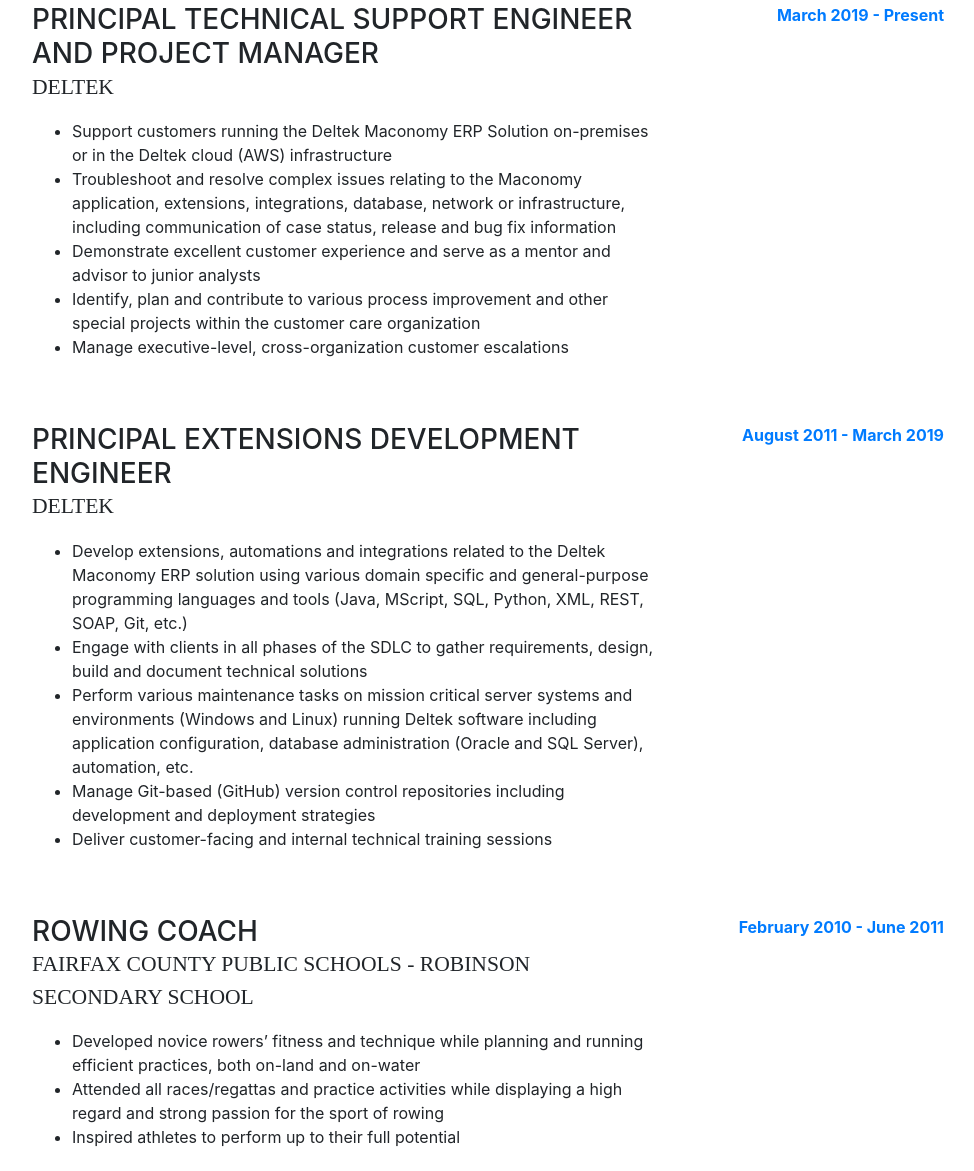
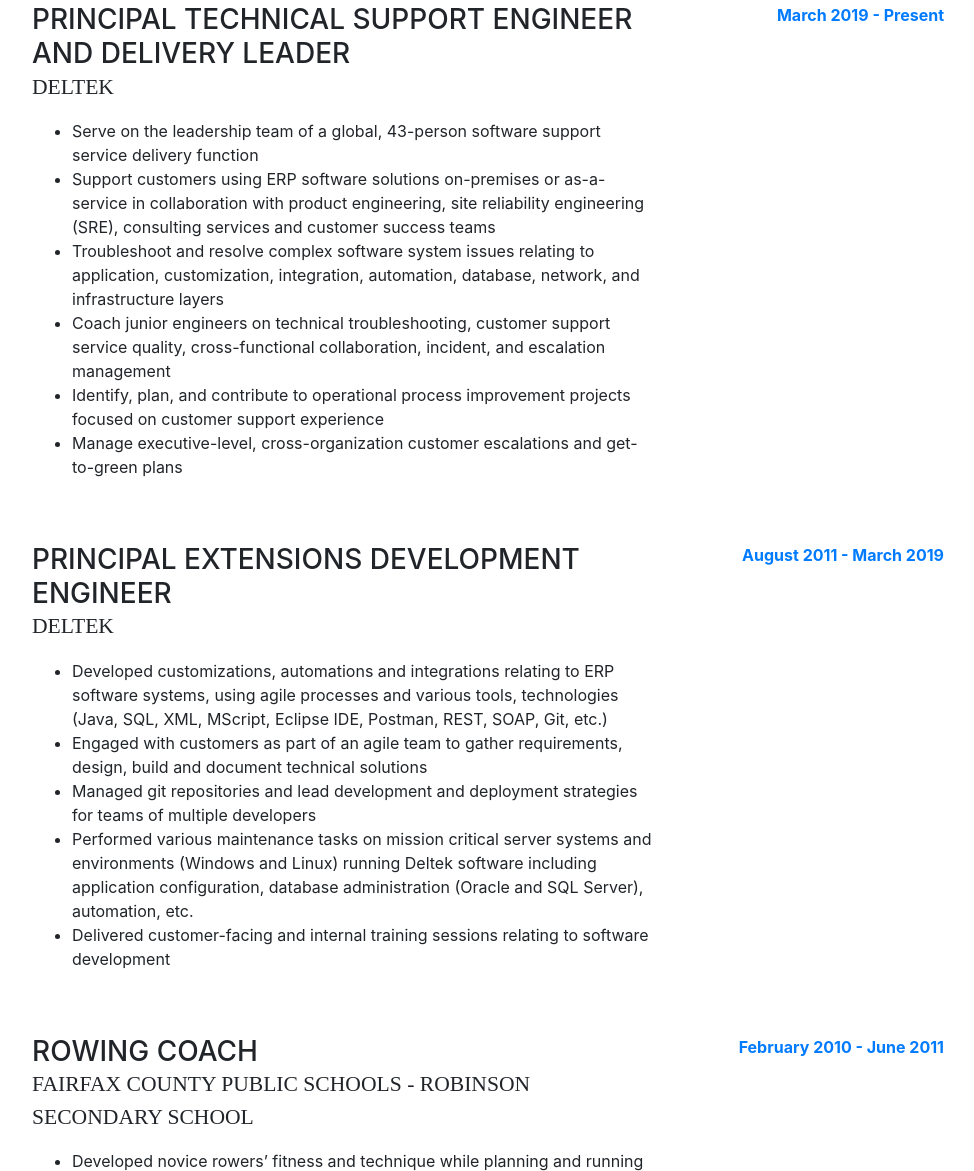
Before and after one commit to dlewisd11/dlewisd11.github.io, a website with bundled scripts: page index.html in a window 1280 px wide. Shown: the part 931-2102 px from the top of the page, without its empty margins (288-1262 px from the left). Built offline with nearby package versions, Linux system fonts and the light colour scheme; a web font is replaced by a local one.

Commit message:
Update index.html

```diff
--- a/index.html
+++ b/index.html
@@ -142,15 +142,16 @@
 
           <div class="resume-item d-flex flex-column flex-md-row mb-5">
             <div class="resume-content mr-auto">
-              <h3 class="mb-0">Principal Technical Support Engineer and Project Manager</h3>
+              <h3 class="mb-0">Principal Technical Support Engineer and Delivery Leader</h3>
               <div class="subheading mb-3">Deltek</div>
               <p>
                 <ul>
-                  <li>Support customers running the Deltek Maconomy ERP Solution on-premises or in the Deltek cloud (AWS) infrastructure</li>
-                  <li>Troubleshoot and resolve complex issues relating to the Maconomy application, extensions, integrations, database, network or infrastructure, including communication of case status, release and bug fix information</li>
-                  <li>Demonstrate excellent customer experience and serve as a mentor and advisor to junior analysts</li>
-                  <li>Identify, plan and contribute to various process improvement and other special projects within the customer care organization</li>
-                  <li>Manage executive-level, cross-organization customer escalations</li>
+                  <li>Serve on the leadership team of a global, 43-person software support service delivery function</li>
+                  <li>Support customers using ERP software solutions on-premises or as-a-service in collaboration with product engineering, site reliability engineering (SRE), consulting services and customer success teams</li>
+                  <li>Troubleshoot and resolve complex software system issues relating to application, customization, integration, automation, database, network, and infrastructure layers</li>
+                  <li>Coach junior engineers on technical troubleshooting, customer support service quality, cross-functional collaboration, incident, and escalation management</li>
+                  <li>Identify, plan, and contribute to operational process improvement projects focused on customer support experience</li>
+                  <li>Manage executive-level, cross-organization customer escalations and get-to-green plans</li>
                 </ul>
               </p>
             </div>
@@ -166,11 +167,11 @@
               <div class="subheading mb-3">Deltek</div>
               <p>
                 <ul>
-                  <li>Develop extensions, automations and integrations related to the Deltek Maconomy ERP solution using various domain specific and general-purpose programming languages and tools (Java, MScript, SQL, Python, XML, REST, SOAP, Git, etc.)</li>
-                  <li>Engage with clients in all phases of the SDLC to gather requirements, design, build and document technical solutions</li>
-                  <li>Perform various maintenance tasks on mission critical server systems and environments (Windows and Linux) running Deltek software including application configuration, database administration (Oracle and SQL Server), automation, etc.</li>
-                  <li>Manage Git-based (GitHub) version control repositories including development and deployment strategies</li>
-                  <li>Deliver customer-facing and internal technical training sessions</li>
+                  <li>Developed customizations, automations and integrations relating to ERP software systems, using agile processes and various tools, technologies (Java, SQL, XML, MScript, Eclipse IDE, Postman, REST, SOAP, Git, etc.)</li>
+                  <li>Engaged with customers as part of an agile team to gather requirements, design, build and document technical solutions</li>
+                  <li>Managed git repositories and lead development and deployment strategies for teams of multiple developers</li>
+                  <li>Performed various maintenance tasks on mission critical server systems and environments (Windows and Linux) running Deltek software including application configuration, database administration (Oracle and SQL Server), automation, etc.</li>
+                  <li>Delivered customer-facing and internal training sessions relating to software development</li>
                 </ul>
               </p>
             </div>
```
